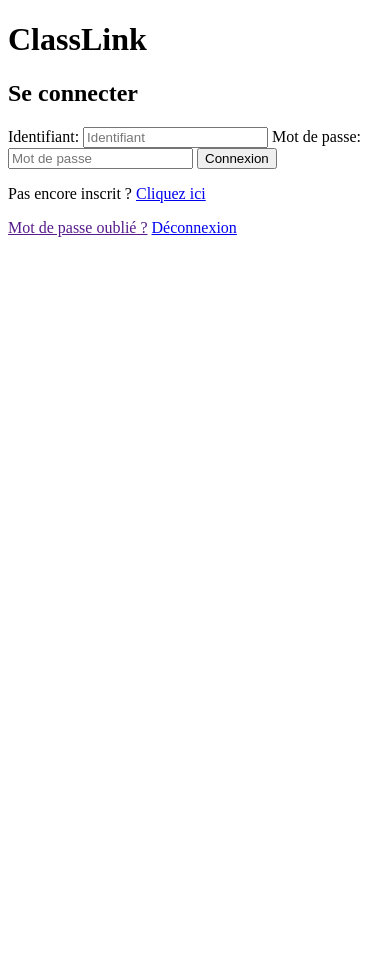
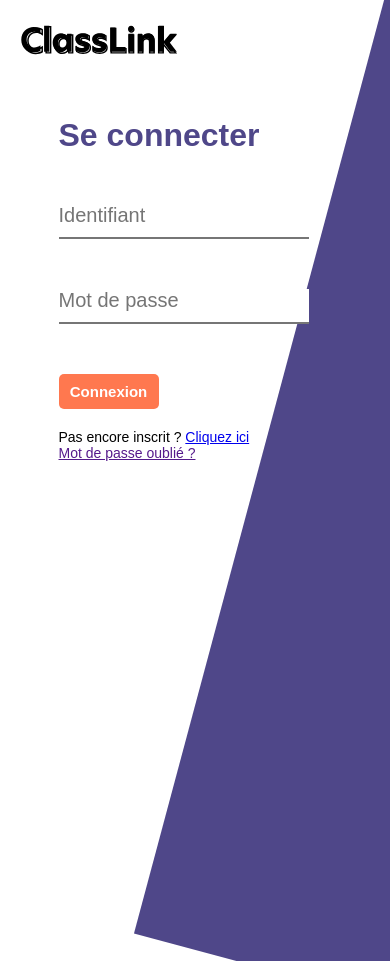
Before and after one commit to ShaynnaRmd/SocialNetwork-Fullstack-Project, a PHP site: page /SocialNetwork-Fullstack-Project/classlink_app/connections/login.php in a window 390 px wide. Before the commit the page ends 237 px from the top, so only its background shows below. Run offline with PHP 8.4, Linux system fonts and the light colour scheme; some web fonts are replaced.

Commit message:
commit login.css + update login.php

```diff
--- /dev/null
+++ b/assets/css/login.css
@@ -0,0 +1,119 @@
+@import url("https://use.typekit.net/zfb0hmm.css");
+
+* {
+    margin: 0;
+    padding: 0;
+}
+
+body {
+    width: 100%;
+    height: 100vh;
+    font-family: "new-hero", sans-serif;
+    overflow: hidden;
+}
+
+.logo {
+    position: absolute;
+    top: 2%;
+    left: 5%;
+    height: 40px;
+}
+
+.background-right {
+position: fixed;
+width: 502.63px;
+height: 1141.48px;
+left: 70%;
+margin-top: -240px;
+background: #4F4789;
+transform: rotate(15deg);
+z-index: -1;
+}
+
+.planet {
+    position: fixed;
+    left: 55%;
+    top: 17%;
+    height: 60%;
+    transform: rotate(90deg);
+}
+
+h2 {
+    margin-left: 15%;
+    font-size: 42px;
+    color: #4F4789;
+    margin-top: 12%;
+}
+
+form {
+    display: flex;
+    flex-direction: column;
+    margin-left: 15%;
+    width: 250px;
+}
+
+.username-label, .password-label {
+    display: none;
+}
+
+.username-input, .password-input {
+    margin-top: 50px;
+    border-top: none;
+    border-left: none;
+    border-right: none;
+    font-size: 20px;
+    font-family: "new-hero", sans-serif;
+    padding-bottom: 10px;
+}
+
+.connexion {
+    font-family: "new-hero", sans-serif;
+    font-weight: bold;
+    width: 100px;
+    margin-top: 50px;
+    border: none;
+    border-radius: 5px;
+    height: 35px;
+    font-size: 15px;
+    background-color: #FF784F;
+    color: white;
+    cursor: pointer;
+}
+
+.connexion:hover {
+    background-color: white;
+    color: #FF784F;
+    border: solid 2px #FF784F;
+}
+
+.redirect {
+    margin-top: 20px;
+    margin-left: 15%;
+    font-size: 14px;
+    font-weight: 100;
+}
+
+/* RESPONSIVE */
+
+@media only screen and (max-width: 900px) {
+    .planet {
+        height: 50%;
+    }
+}
+
+@media only screen and (max-width: 700px) {
+    .planet {
+        display: none;
+    }
+
+    h2 {
+        margin-top: 30%;
+    }
+
+}
+
+@media only screen and (max-width: 400px) {
+    h2 {
+        font-size: 32px;
+    }
+}
--- a/classlink_app/connections/login.php
+++ b/classlink_app/connections/login.php
@@ -41,28 +41,32 @@
     <meta charset="UTF-8">
     <meta http-equiv="X-UA-Compatible" content="IE=edge">
     <meta name="viewport" content="width=device-width, initial-scale=1.0">
+    <link rel="stylesheet" href="../../assets/css/login.css">
     <title>ClassLink - Connection</title>
 </head>
 <body>
-    <h1>ClassLink</h1>
+    <a href="../../classlink_app/landing_page.html"><img class="logo" src="../../assets/img/logo.svg" alt="logo"></a>
     <div>
+        <div class='background-right'></div>
+        <img class="planet" src="../../assets/img/planet.svg" alt="planet_stars">
         <h2>Se connecter</h2>
         <form action="" method="POST">
-            <label for="username">Identifiant: </label>
-            <input type="text" id="username" name="username" placeholder="Identifiant" required>
-            <label for="password">Mot de passe: </label>
+            <label class="username-label" for="username">Identifiant: </label>
+            <input class="username-input" type="text" id="username" name="username" placeholder="Identifiant" required>
+            <label class="password-label" for="password">Mot de passe: </label>
             <?php if(isset($erreur)){ ?>
                 <p>Identifiants incorrects</p>
             <?php } ?>
             <?php if(isset($invalid_user)){ ?>
                 <p>Le nom d'utilisateur n'existe pas</p>
             <?php } ?>
-            <input type="password" id="password" name="password" placeholder="Mot de passe" required>
-            <input type="submit" value="Connexion">
+            <input class="password-input" type="password" id="password" name="password" placeholder="Mot de passe" required>
+            <input class="connexion" type="submit" value="Connexion">
         </form>
-        <p>Pas encore inscrit ? <a href="./register.php">Cliquez ici</a></p>
-        <a href="">Mot de passe oublié ?</a>
-        <a href="./logout.php">Déconnexion</a>
+        <div class="redirect">
+            <p>Pas encore inscrit ? <a href="./register.php">Cliquez ici</a></p>
+            <a href="">Mot de passe oublié ?</a>
+        </div>
     </div>
 </body>
 </html>
```
Also changed, not shown: 6 other files.
